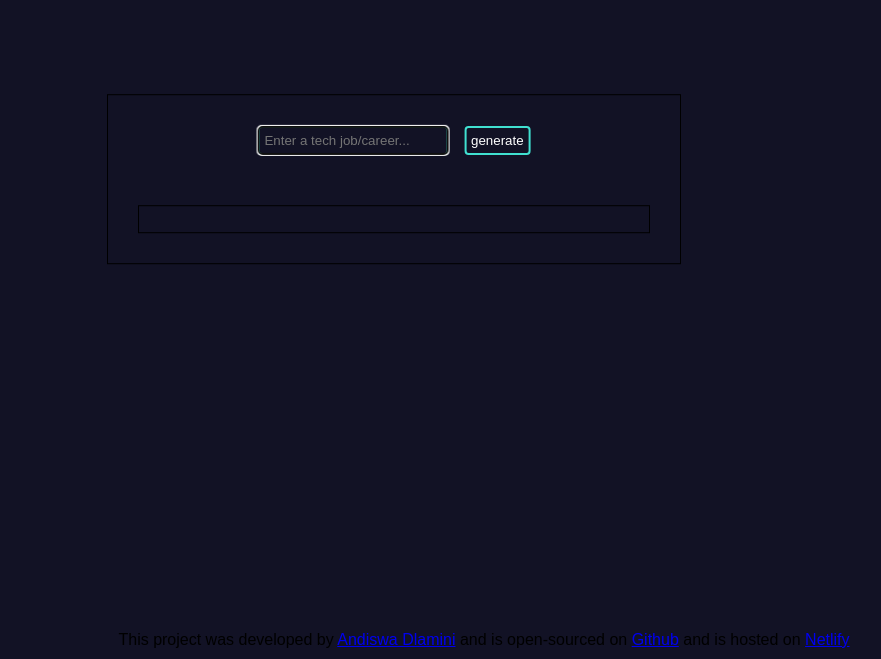
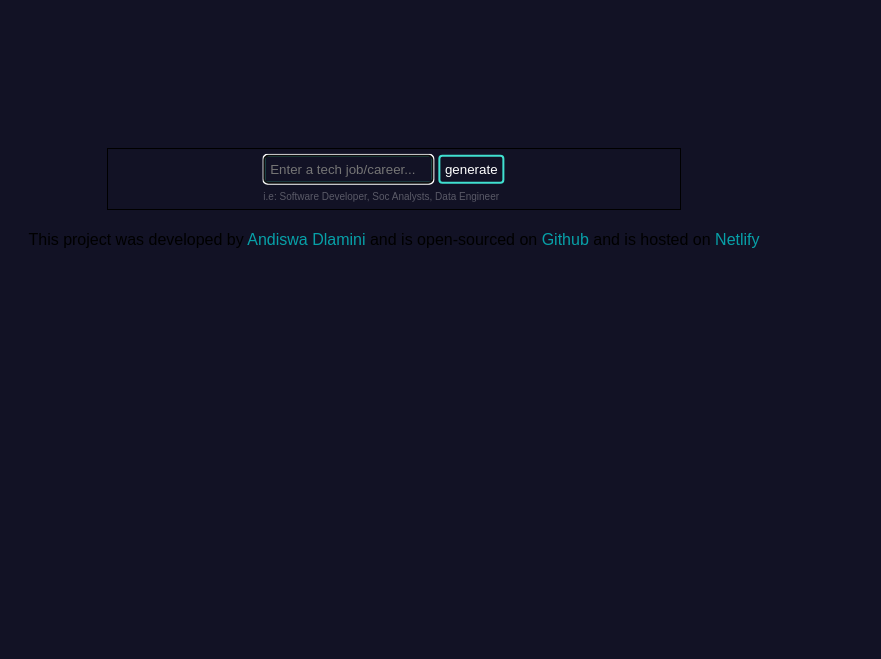
Before and after one commit to Andiswa-Dlamini/tech-poem-generator, a plain HTML site: page index.html in a window 1280 px wide. Shown: the part 141-800 px from the top of the page, without its empty margins (246-1127 px from the left). Drawn offline with nearby package versions, Linux system fonts and the light colour scheme.

Commit message:
Improved UX

```diff
--- a/index.html
+++ b/index.html
@@ -13,18 +13,21 @@
         <h1>Tech poem generator</h1>
     </header>
     <main>
-        <form>
-            <div id="poem-generator-content">
-                <div id="container">
+
+        <div class="poem-generator-content">
+            <div class="container">
                 <input id="user-input"
                 type="text" placeholder="Enter a tech job/career..."
                 autofocus
                 required
                 autocomplete="off">
-                    <button id="generate-btn" >generate</button>
+                <button class="generate-btn" type="submit">generate</button>
+
+                <div class="hint">i.e: Software Developer, Soc Analysts, Data Engineer</div>
             </div>
-                <div id="generated-poem" ></div>
+            <div class="hidden" id="generated-poem" ></div>
         </div>
+
     </main>
     <footer>This project was developed by
         <a href="https://github.com/Andiswa-Dlamini">Andiswa Dlamini</a>
@@ -33,7 +36,7 @@
         and is hosted on
         <a href="https://app.netlify.com/projects/tech-ai-joke-generator/overview">Netlify</a>
     </footer>
-    </form>
+
     <script src="src/script.js"></script>
 </body>
 </html>
--- a/src/script.js
+++ b/src/script.js
@@ -6,19 +6,24 @@ const poem = (response) => {
     autoStart: true,
 });
 }
-const generatePoem = () => {
+const generatePoem = (event) => {
+    event.preventDefault();
+
     const userInput = document.getElementById("user-input").value;
+    "You are a romantic Poem expert and love to write short poems. You mission is to generate a 4 line poem in basic HTML and separate each line with a <br />. Make sure to follow the user instructions. Do not include a title to the poem. Sign the poem with 'SheCodes AI' inside a <strong> element at the end of the poem and NOT at the beginning";
 
     let apiKey = "1c716bbf1f913c803d3d7b147d0baaot";
-    let context = "Make sure to provide a clear, short and precise answer";
+    let context = "You are a poem expert who loves generating poems. Your mission is to generate a 3 line poem basic HTML and separate each line with a <br />.Don't include a title. Don't display html writimg. Make sure to follow the user instructions.";
     let prompt = `Please generate a tech related poem ${userInput}`;
     let apiUrl = `https://api.shecodes.io/ai/v1/generate?prompt=${prompt}&context=${context}&key=${apiKey}`;
 
     document.getElementById("generated-poem").textContent = `Generating a poem about ${userInput} ...`
-
+    document.getElementById("generated-poem").classList.toggle("hidden");
 
     axios.get(apiUrl).then(poem);
 };
 
-const buttonElement = document.querySelector("#generate-btn");
+const buttonElement = document.querySelector(".generate-btn");
 buttonElement.addEventListener("click", generatePoem);
+
+// everytime a button is clicked it must display a block
--- a/src/styles.css
+++ b/src/styles.css
@@ -9,7 +9,8 @@ header {
     text-align: center;
 }
 
-#poem-generator-content {
+
+.poem-generator-content {
     position: absolute;
     top: 40%;
     left: 50%;
@@ -21,9 +22,19 @@ header {
 
 }
 
+.container {
+    position: absolute;
+    top: 15%;
+    left: 50%;
+    gap: 1rem;
+    margin-top: 20px;
+    justify-content: space-between;
+    transform: translate(-50%, -50%);
+}
+
 #user-input {
     position: relative;
-    width: 100%;
+    width: 60%;
     color: #fff;
     padding: 0.3rem;
     border-radius: 4px;
@@ -32,18 +43,7 @@ header {
 
 }
 
-#container {
-    position: absolute;
-    top: 15%;
-    left: 50%;
-    display: flex;
-    gap: 1rem;
-    margin-top: 20px;
-    justify-content: space-between;
-    transform: translate(-50%, -50%);
-}
-
-#generate-btn{
+.generate-btn{
     padding: 0.3rem;
     color: #fff;
     border-radius: 4px;
@@ -51,6 +51,12 @@ header {
     border: 2px solid turquoise;
 }
 
+.hint {
+    margin-top: 7px;
+    color: #fff;
+    font-size: 10px;
+    opacity: 0.3;
+}
 #generated-poem {
     padding: 0.8rem;
     margin-top: 80px;
@@ -59,10 +65,20 @@ header {
 
 }
 
+.hidden {
+    display: none;
+}
+
 footer {
-    position: fixed;
-    bottom: 0;
-    width: 100%;
+    position: sticky;
+    margin-top: 20%;
     text-align: center;
     padding: 10px;
 }
+
+footer > a {
+    text-decoration: none;
+    cursor: pointer;
+    color:aqua;
+    opacity: 0.6;
+}
```
Lines whose indentation alone changed are shown as unchanged.
